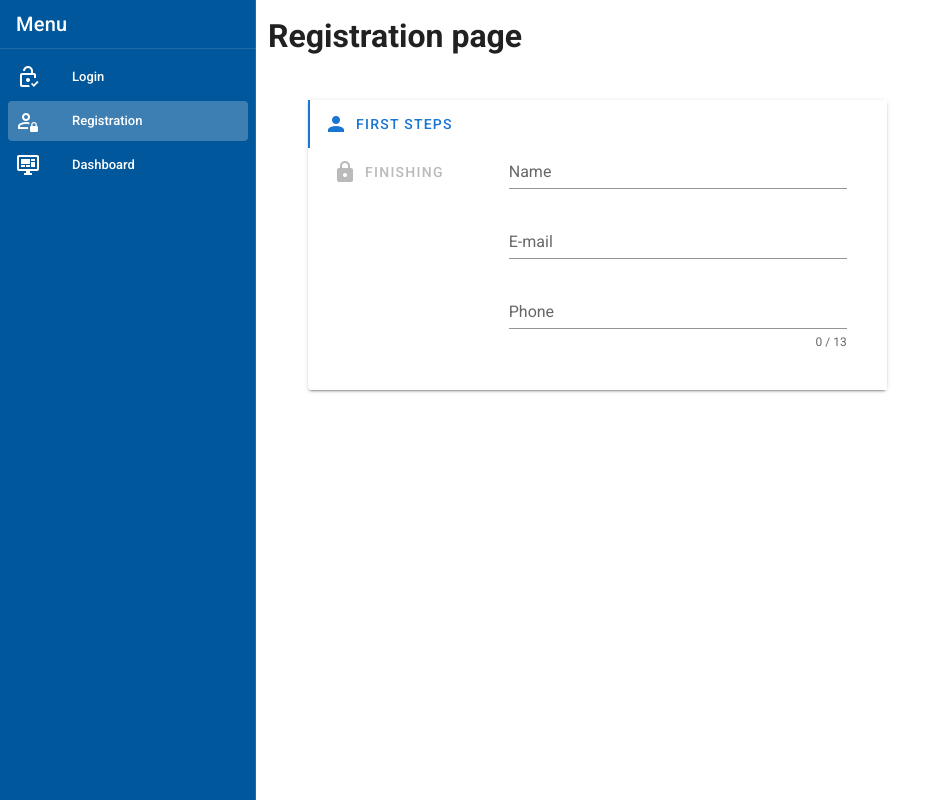
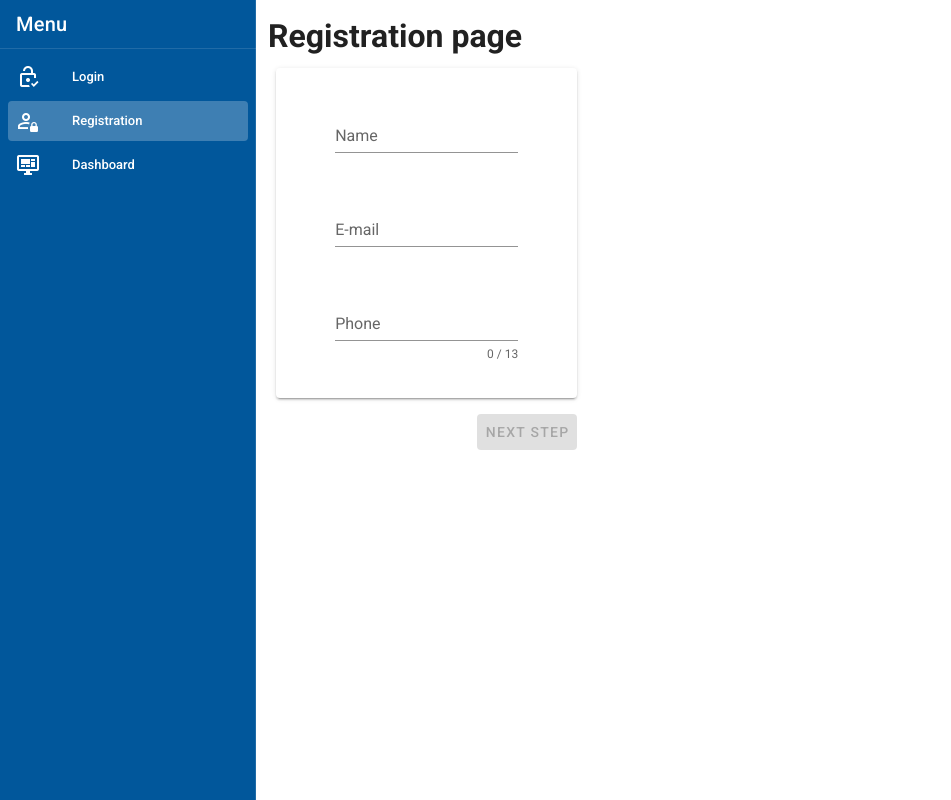
Before and after one commit to tanovikova22/practical-project, a Vue app: page /registration in a window 1280 px wide. Shown: the whole page, without its empty margins (0-951 px from the left). Built offline with nearby package versions, Linux system fonts and the light colour scheme.

Commit message:
upd registr validation

```diff
--- a/src/components/Registration.vue
+++ b/src/components/Registration.vue
@@ -1,125 +1,86 @@
 <template>
-  <v-flex xs24 sm16 md8>
+  <v-flex xs12 sm8 md4>
     <v-container>
       <h1>Registration page</h1>
-      <v-card class="d-flex justify-center ma-10">
-        <v-tabs vertical>
-          <v-tab :disabled="invalidFirstPage">
-            <v-icon left>mdi-account</v-icon>First steps
-          </v-tab>
-          <v-tab :disabled="invalidSecondPage">
-            <v-icon left>mdi-lock</v-icon>Finishing
-          </v-tab>
-
-          <v-tab-item class="pa-10">
-            <validation-observer ref="firstPage">
-              <form @submit.prevent="onSubmit">
-                <validation-provider
-                  name="name"
-                  :rules="{required:true,regex:'[A-Z][a-z]{2,}'}"
-                  v-slot="{ errors }"
-                >
-                  <v-text-field v-model="name" label="Name" :error-messages="errors"></v-text-field>
-                </validation-provider>
-
-                <validation-provider
-                  name="Email"
-                  :rules="{required: true, email}"
-                  v-slot="{ errors }"
-                >
-                  <v-text-field v-model="email" label="E-mail" :error-messages="errors"></v-text-field>
-                </validation-provider>
-
-                <validation-provider
-                  name="phone"
-                  :rules="{required: true, min: 10, max:13, regex: '[0-9]'}"
-                  v-slot="{ errors }"
-                >
+      <v-card class="d-flex justify-center ma-2">
+        <v-form @submit.prevent="onSubmit">
+          <v-container v-if="firstPage">
+            <v-col>
+              <v-col cols="12">
+                <v-text-field type="text" v-model="name" label="Name" @blur="$v.name.$touch()"></v-text-field>
+                <div
+                  class="error-message"
+                  v-if="$v.name.$invalid && $v.name.$dirty"
+                >Please input valid name</div>
+              </v-col>
+              <v-col cols="12">
+                <v-text-field type="email" v-model="email" label="E-mail" @blur="$v.email.$touch()"></v-text-field>
+                <div
+                  class="error-message"
+                  v-if="$v.email.$invalid && $v.email.$dirty"
+                >Please enter valid email</div>
+              </v-col>
+              <v-col cols="12">
                 <v-text-field
+                  type="phone"
                   v-model="phone"
                   :counter="13"
                   label="Phone"
-                    :error-messages="errors"
-                    @blur="onSubmit"
+                  @blur="$v.phone.$touch()"
                 ></v-text-field>
-                </validation-provider>
-              </form>
-            </validation-observer>
-          </v-tab-item>
-          <v-tab-item class="pa-10">
-            <validation-observer ref="secondPage">
-              <form>
-                <validation-provider
-                  name="password"
-                  :rules="{required:true, min: 5}"
-                  v-slot="{ errors }"
-                >
+                <div
+                  class="error-message"
+                  v-if="$v.phone.$invalid && $v.phone.$dirty"
+                >Please enter valid phone</div>
+              </v-col>
+            </v-col>
+          </v-container>
+          <v-container v-else>
+            <v-col cols="12">
               <v-text-field
                 type="password"
                 v-model="password"
                 label="Password"
-                    :error-messages="errors"
+                @blur="$v.password.$touch()"
               ></v-text-field>
-                </validation-provider>
-
-                <validation-provider
-                  name="passwordConfirm"
-                  :rules="{required:true, min: 5, is:password}"
-                  v-slot="{ errors }"
-                >
+              <div
+                class="error-message"
+                v-if="$v.password.$invalid && $v.password.$dirty"
+              >Please enter valid password</div>
+            </v-col>
+            <v-col cols="12">
               <v-text-field
                 type="password"
                 v-model="passwordConfirm"
                 label="Confirm password"
-                    :error-messages="errors"
-                    @blur="onSubmitForm"
+                @blur="$v.passwordConfirm.$touch()"
               ></v-text-field>
-                </validation-provider>
-                <v-btn class="success" :disabled="disabledSend">Finish registration</v-btn>
-              </form>
-            </validation-observer>
-          </v-tab-item>
-        </v-tabs>
+              <div
+                class="error-message"
+                v-if="$v.passwordConfirm.$invalid && $v.passwordConfirm.$dirty"
+              >Please enter same password</div>
+            </v-col>
+          </v-container>
+        </v-form>
       </v-card>
+      <v-card-actions>
+        <v-spacer></v-spacer>
+        <v-btn class="primary" :disabled="isDisabled" @click="next">{{nameButton}}</v-btn>
+      </v-card-actions>
     </v-container>
   </v-flex>
 </template>
 
 <script>
-import { required, max, min, email, regex, is } from "vee-validate/dist/rules";
 import {
-  extend,
-  ValidationObserver,
-  ValidationProvider,
-  setInteractionMode
-} from "vee-validate";
-
-setInteractionMode("eager");
-
-extend("required", {
-  ...required,
-  message: "This field is required"
-});
-extend("min", {
-  ...min,
-  message: "Mast be at least 10 numbers"
-});
-extend("max", {
-  ...max,
-  message: "Must be less then 14"
-});
-extend("email", {
-  ...email,
-  message: "Check email"
-});
-extend("regex", {
-  ...regex,
-  message: "The fromat is {regex}"
-});
-extend("is", {
-  ...is,
-  message: "Check if passwords are similar"
-});
+  required,
+  email,
+  minLength,
+  maxLength,
+  sameAs,
+  alpha,
+  numeric
+} from "vuelidate/lib/validators";
 
 export default {
   data: () => ({
@@ -128,32 +89,64 @@ export default {
     phone: "",
     password: "",
     passwordConfirm: "",
-    invalidSecondPage: true,
-    invalidFirstPage: false,
-    disabledSend: true
+    firstPage: true
   }),
 
+  validations: {
+    name: {
+      required,
+      minLength: minLength(2),
+      alpha
+    },
+    email: {
+      required,
+      email
+    },
+    phone: {
+      required,
+      maxLength: maxLength(13),
+      numeric
+    },
+    password: {
+      required,
+      minLength: minLength(5)
+    },
+    passwordConfirm: {
+      required,
+      minLength: minLength(5),
+      sameAs: sameAs("password")
+    }
+  },
   methods: {
     onSubmit() {
-      this.$refs.firstPage
-        .validate()
-        .then(
-          success => (
-            (this.invalidSecondPage = !success),
-            (this.invalidFirstPage = success)
-          )
-        );
-      console.log(1);
+      console.log(this.email + ";" + this.password);
     },
-    onSubmitForm() {
-      this.$refs.secondPage
-        .validate()
-        .then(success => (this.disabledSend = !success));
+    next() {
+      if (this.firstPage) {
+        this.firstPage = false;
+      } else {
+        this.onSubmit();
+      }
     }
   },
-  components: {
-    ValidationProvider,
-    ValidationObserver
+  computed: {
+    isDisabled() {
+      return (
+        this.$v.phone.$invalid ||
+        this.$v.email.$invalid ||
+        this.$v.name.$invalid
+      );
+    },
+    nameButton() {
+      return this.firstPage ? "Next step " : "Finish";
+    }
   }
 };
 </script>
+
+<style lang="scss" scoped>
+.error-message {
+  color: red;
+  font-size: 10px;
+}
+</style>
--- a/src/store/index.js
+++ b/src/store/index.js
@@ -5,6 +5,12 @@ Vue.use(Vuex);
 
 export default new Vuex.Store({
     state: {
+        user: null
+    },
 
+    mutations: {
+        setUser(state, payload) {
+
+        }
     }
 })
```
Lines whose indentation alone changed are shown as unchanged.
